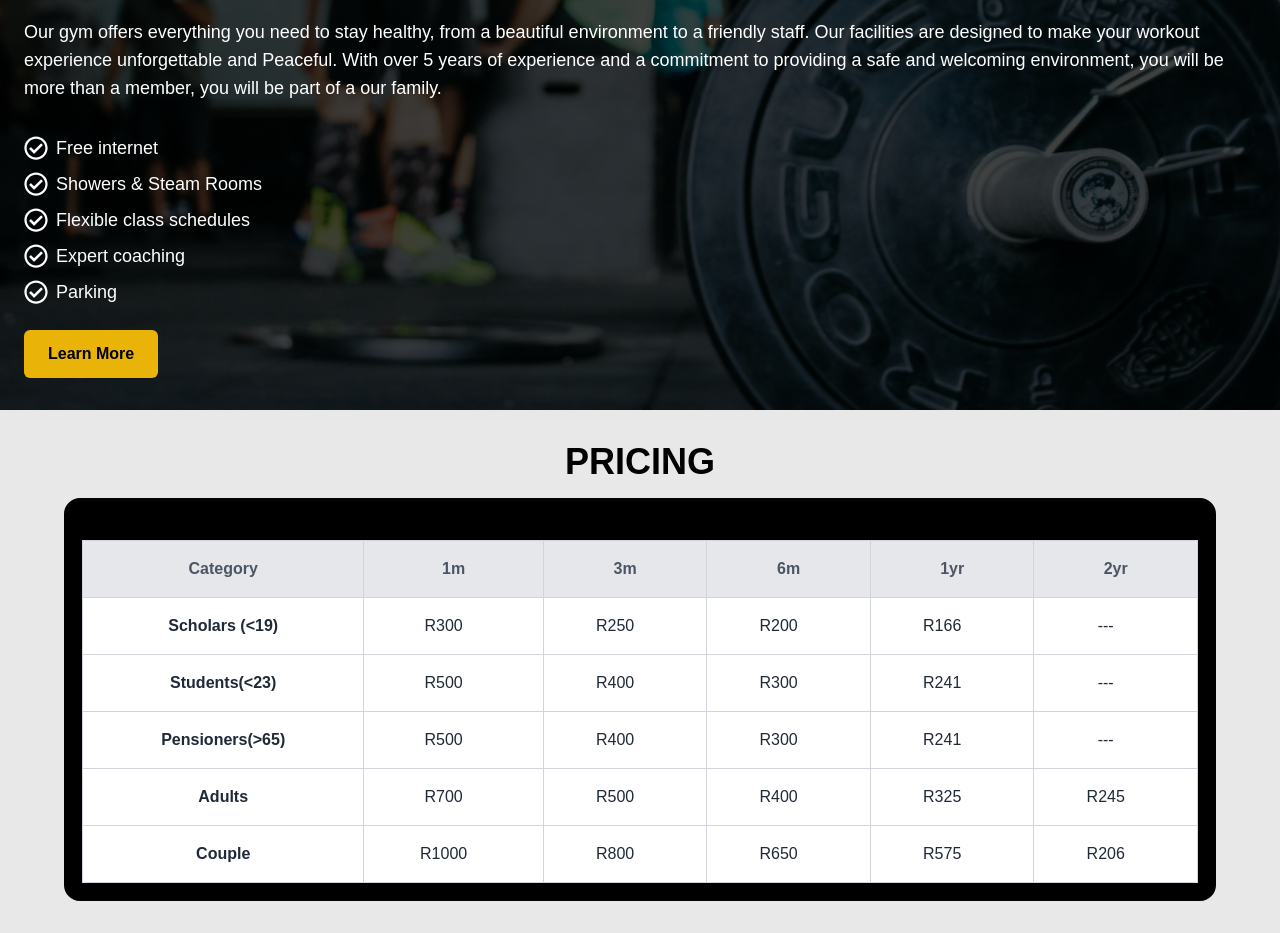
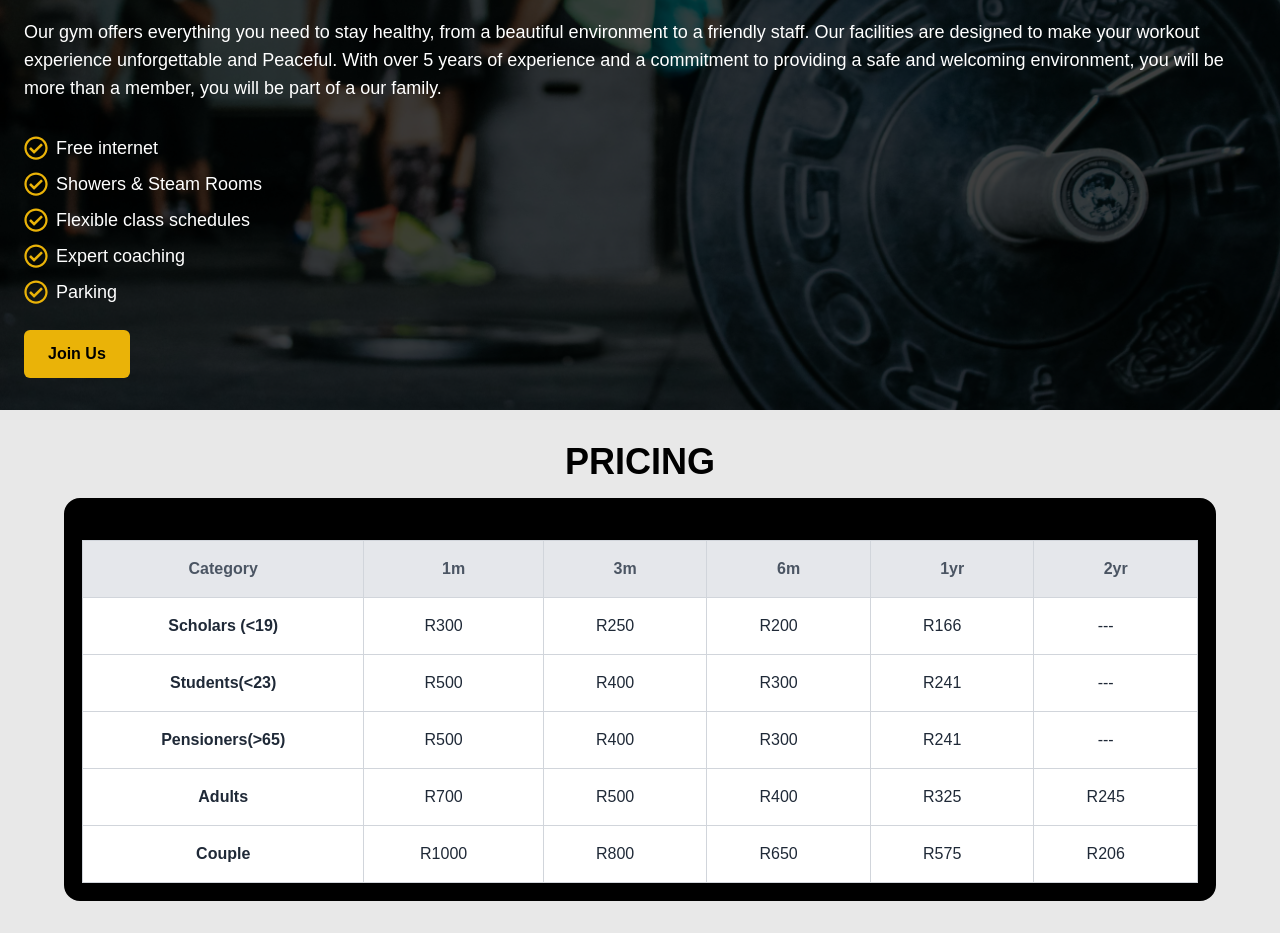
Before and after one commit to Prashely/Gym-Template, a React (Vite) app: page / in a window 1280 px wide. Shown: the part 1680-2613 px from the top of the page. Built offline with nearby package versions, Linux system fonts and the light colour scheme.

Commit message:
Benefits

```diff
--- a/src/sections/homepage/Benefits.jsx
+++ b/src/sections/homepage/Benefits.jsx
@@ -36,30 +36,31 @@ const Benefits = () => {
         <div>
           <ul className="flex flex-col justify-center gap-2 text-lg ">
             <li className="flex items-center">
-              <FaRegCheckCircle className="mr-2 text-2xl font-black" /> Free
-              internet
+              <FaRegCheckCircle className="text-yellow-500 mr-2 text-2xl font-black" />{" "}
+              Free internet
             </li>
             <li className="flex items-center">
-              <FaRegCheckCircle className="mr-2 text-2xl font-black" /> Showers
-              & Steam Rooms
+              <FaRegCheckCircle className="text-yellow-500 mr-2 text-2xl font-black" />{" "}
+              Showers & Steam Rooms
             </li>
             <li className="flex items-center">
-              <FaRegCheckCircle className="mr-2 text-2xl font-black" /> Flexible
-              class schedules
+              <FaRegCheckCircle className="text-yellow-500 mr-2 text-2xl font-black" />{" "}
+              Flexible class schedules
             </li>
             <li className="flex items-center">
-              <FaRegCheckCircle className="mr-2 text-2xl font-black" /> Expert
-              coaching
+              <FaRegCheckCircle className="text-yellow-500 mr-2 text-2xl font-black" />{" "}
+              Expert coaching
             </li>
             <li className="flex items-center">
-              <FaRegCheckCircle className="mr-2 text-2xl font-black" /> Parking
+              <FaRegCheckCircle className="text-yellow-500 mr-2 text-2xl font-black" />{" "}
+              Parking
             </li>
           </ul>
         </div>
 
         {/* Call to Action */}
         <button className="mt-6 px-6 py-3 bg-yellow-500 text-black font-bold rounded-md">
-          Learn More
+          Join Us
         </button>
       </div>
     </section>
```
